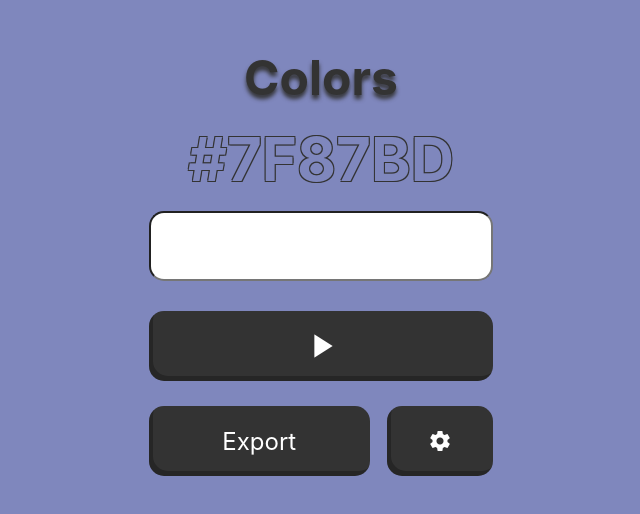
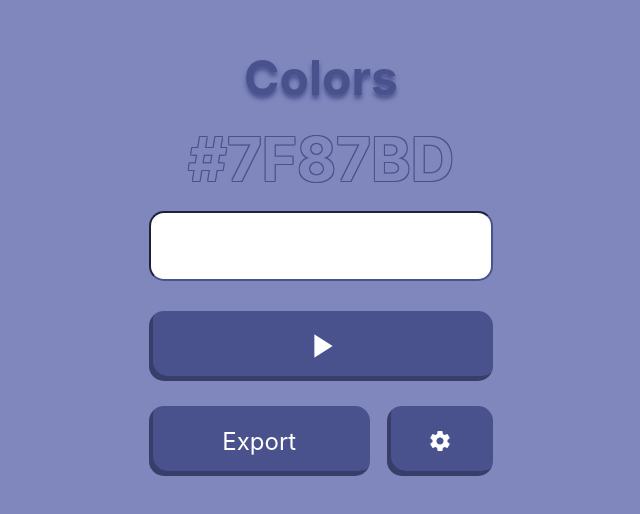
Before and after one commit to Petit-Development/Colors, a Next.js app: page / in a window 1280 px wide. Shown: the part 138-652 px from the top of the page, without its empty margins (319-959 px from the left). Built offline with nearby package versions, Linux system fonts and the light colour scheme; a web font is replaced by a local one.

Commit message:
Allow users to update color from text field

```diff
--- a/components/controls/controls.tsx
+++ b/components/controls/controls.tsx
@@ -4,10 +4,11 @@ import styles from "@styles/Controls.module.scss";
 
 interface ControlsProps {
   onSettingsClicked: () => void;
+  onPlayClicked: () => void;
 }
-const Controls: React.FC<ControlsProps> = ({}) => (
+const Controls: React.FC<ControlsProps> = ({onPlayClicked}) => (
   <div className={styles.container}>
-    <IconButton className={styles.play} icon="play" onClick={() => {}} />
+    <IconButton className={styles.play} icon="play" onClick={onPlayClicked} />
     <div className={styles.options}>
       <TextButton className={styles.export} text="Export" onClick={() => {}} />
       <IconButton
--- a/pages/index.tsx
+++ b/pages/index.tsx
@@ -3,8 +3,12 @@ import type { NextPage } from "next";
 import Head from "next/head";
 import styles from "@styles/Home.module.scss";
 import Controls from "@components/controls/controls";
+import { useState } from "react";
 
 const Home: NextPage = () => {
+  const [color, setColor] = useState("#7F87BD");
+  const [currentColor, setCurrenttColor] = useState(color);
+
   return (
     <div className={styles.container}>
       <Head>
@@ -13,17 +17,29 @@ const Home: NextPage = () => {
         <link rel="icon" href="/favicon.ico" />
       </Head>
       <div className="title">Colors</div>
-      <div className={styles.bubbles}>#7F87BD</div>
-      <input type="text" />
-      <Controls onSettingsClicked={()=>{}}/>
+      <div className={styles.bubbles}>{currentColor}</div>
+      <input
+        onChange={(event) => {
+          setColor(event.target.value);
+        }}
+        type="text"
+      />
+      <Controls
+        onPlayClicked={() => {
+          updateColor(color);
+          setCurrenttColor(color);
+        }}
+        onSettingsClicked={() => {}}
+      />
     </div>
   );
 };
 
 const updateColor = (color: string) => {
-  const palette = createPalette('##7F87BD');
+  const palette = createPalette(color);
+  console.log(palette);
   document.body.style.setProperty("--main-color", palette.primary);
-  document.body.style.setProperty("--main-color", palette.secondary);
+  document.body.style.setProperty("--secondary-color", palette.secondary);
 };
 
 export default Home;
--- a/styles/globals.scss
+++ b/styles/globals.scss
@@ -1,20 +1,20 @@
 :root {
-  --main-color: #7F87BD;
-  --secondary-color: #333333;
-  --shadow-dispaly: -1px -1px 0 var(--border-color), 1px -1px 0 var(--border-color), -2px 2px 0 #000, 2px 2px 0 #000;
+  --main-color: #7f87bd;
+  --secondary-color: #49528d;
+  --shadow-dispaly: -1px -1px 0 var(--border-color),
+    1px -1px 0 var(--border-color), -2px 2px 0 #000, 2px 2px 0 #000;
 }
 
 html,
 body {
   padding: 0;
   margin: 0;
-  font-family: Monda, -apple-system, BlinkMacSystemFont, Segoe UI, Roboto, Oxygen,
-    Ubuntu, Cantarell, Fira Sans, Droid Sans, Helvetica Neue, sans-serif;
+  font-family: Monda, -apple-system, BlinkMacSystemFont, Segoe UI, Roboto,
+    Oxygen, Ubuntu, Cantarell, Fira Sans, Droid Sans, Helvetica Neue, sans-serif;
   font-size: 24px;
   background-color: var(--main-color);
-  color: #FFFFFF;
+  color: #ffffff;
 }
-
 
 a {
   color: inherit;
@@ -48,12 +48,16 @@ h3 {
 }
 
 .subtitle {
-  font-size: .583rem;
+  font-size: 0.583rem;
 }
 
 input {
   font: inherit;
   padding: 10px;
+  border-color: var(--secondary-color);
+  &:hover {
+    border-color: var(--secondary-color);
+  }
   font-size: inherit;
   height: 70px;
   width: clamp(50px, 75%, 344px);
```
